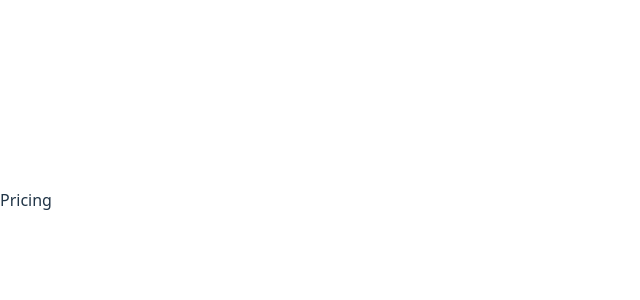
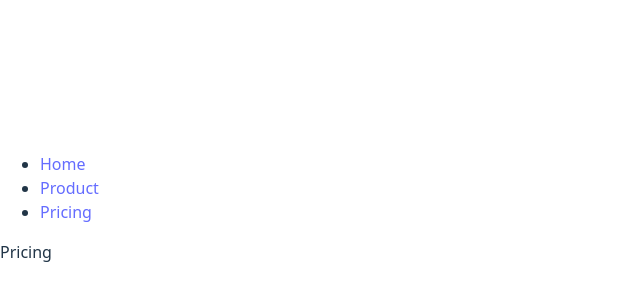
Before and after one commit to fatemehHp/worldWise, a React (Vite) app: page /pricing in a window 1280 px wide. Shown: the part 200-500 px from the top of the page, without its empty margins (0-640 px from the left). Built offline with nearby package versions, Linux system fonts and the light colour scheme.

Commit message:
linking between routs with navLink and Link

```diff
--- /dev/null
+++ b/src/component/PageNave.jsx
@@ -0,0 +1,20 @@
+import React from "react";
+import { Link, NavLink } from "react-router-dom";
+
+export default function PageNave() {
+  return (
+    <nav>
+      <ul>
+        <li>
+          <NavLink to="/">Home</NavLink>
+        </li>
+        <li>
+          <NavLink to="/product">Product</NavLink>
+        </li>
+        <li>
+          <NavLink to="/pricing">Pricing</NavLink>
+        </li>
+      </ul>
+    </nav>
+  );
+}
--- a/src/pages/Home.jsx
+++ b/src/pages/Home.jsx
@@ -1,7 +1,11 @@
 import React from 'react'
+import PageNave from '../component/PageNave'
 
 export default function Home() {
   return (
+    <>
+    <PageNave/>
     <div>Home</div>
+    </>
   )
 }
--- a/src/pages/PageNotFound.jsx
+++ b/src/pages/PageNotFound.jsx
@@ -1,7 +1,7 @@
 import React from 'react'
 
-export default function PageNotFound() {
+export default function  () {
   return (
-    <div>PageNotFound</div>
+    <div> </div>
   )
 }
--- a/src/pages/Pricing.jsx
+++ b/src/pages/Pricing.jsx
@@ -1,7 +1,11 @@
 import React from 'react'
+import PageNave from '../component/PageNave'
 
 export default function Pricing() {
   return (
-    <div>Pricing</div>
+    <>
+    <PageNave/>
+    <div>Pricing</div></>
+
   )
 }
--- a/src/pages/Product.jsx
+++ b/src/pages/Product.jsx
@@ -1,7 +1,11 @@
-import React from 'react'
+import React from "react";
+import PageNave from "../component/PageNave";
 
 export default function Product() {
   return (
-    <div>Product</div>
-  )
+    <>
+      <PageNave />
+       <div>Product</div>
+    </>
+  );
 }
```
